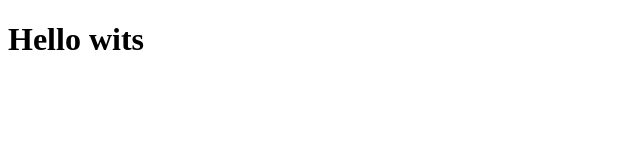
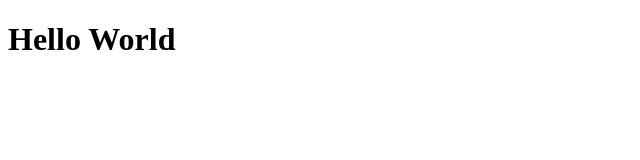
Before and after one commit to BBDLucky/A0048795-labs-sd-24, a plain HTML site: page index.html in a window 1280 px wide. Shown: the full height of the page, 0-640 px from the left. Drawn offline with Linux system fonts and the light colour scheme.

Commit message:
iupdated index for example

```diff
--- a/index.html
+++ b/index.html
@@ -8,7 +8,7 @@
 </head>
 
 <body>
-    <h1> Hello wits</h1>
+    <h1> Hello World</h1>
 </body>
 
 </html>
```
